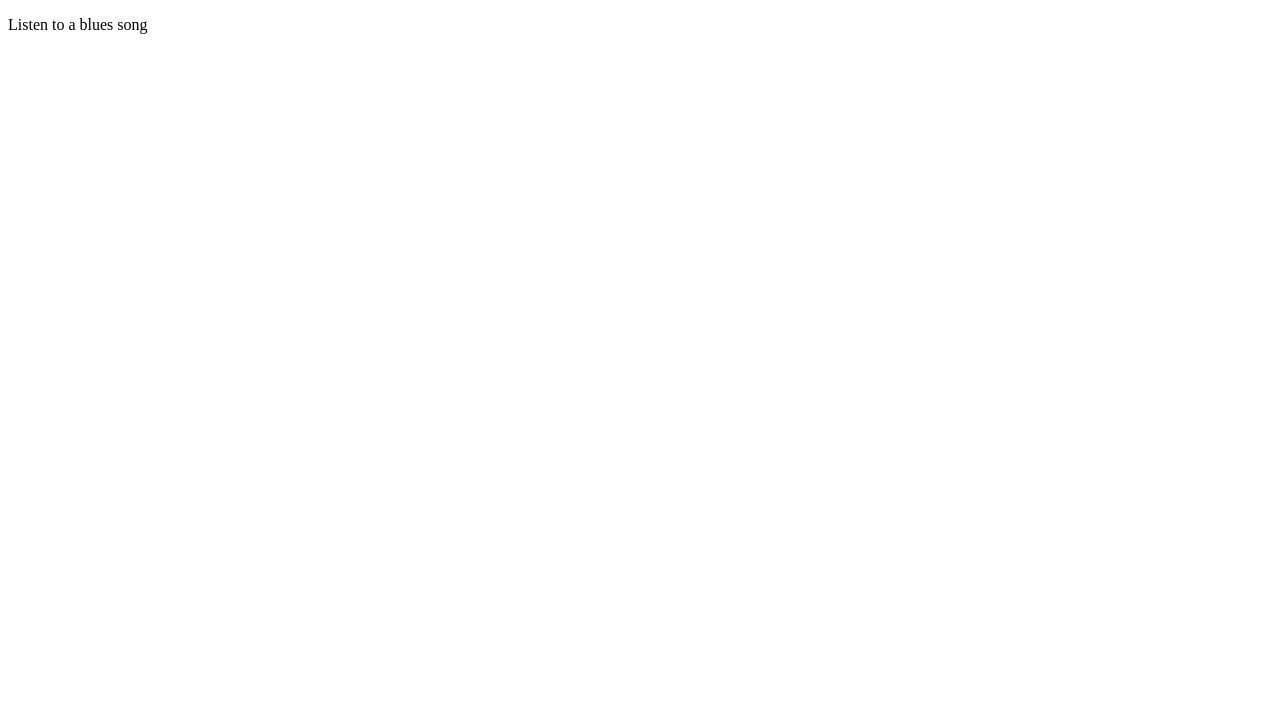
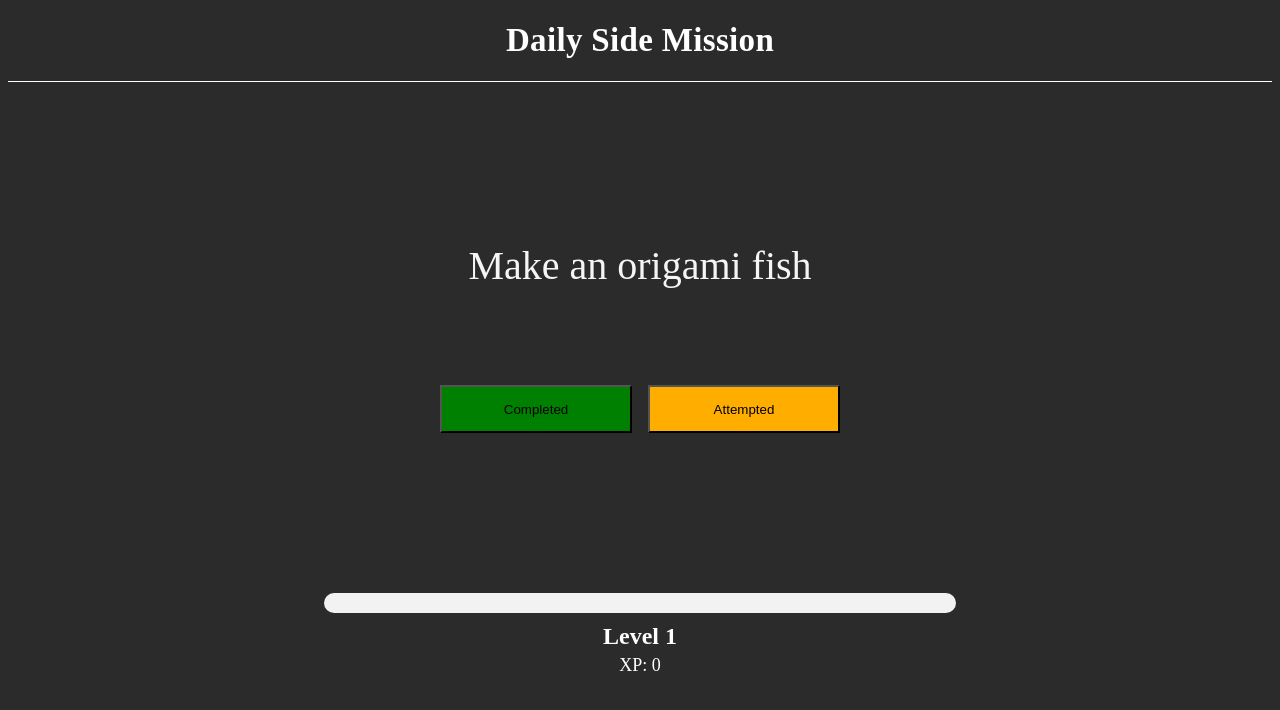
Before and after one commit to CloudDCrow/Daily-Side-Mission, a plain HTML site: page index.html in a window 1280 px wide. Drawn offline with Linux system fonts and the light colour scheme.

Commit message:
Add XP bar

```diff
--- a/index.html
+++ b/index.html
@@ -5,14 +5,30 @@
     <meta http-equiv="X-UA-Compatible" content="IE=edge">
     <meta name="viewport" content="width=device-width, initial-scale=1.0">
     <title>Daily Side Mission</title>
+    <link rel="stylesheet" href="style.css"></link>
 </head>
 <body>
-    <div>
+    <header>
+        <h1>Daily Side Mission</h1>
+    </header>
+
+    <div id="mission-div">
         <p id="mission"></p>
     </div>
 
-    <div>
-        <p id="xp"></p>
+    <div id="buttons-div">
+        <button id="completed-button">Completed</button>
+        <button id="failed-button">Attempted</button>
+    </div>
+
+    <div class="xp-bar-container">
+        <div class="xp-bar">
+            <div class="xp-progress"></div>
+        </div>
+        <div class="level">Level <span id="level-num">1</span>
+        </div>
+        <div class="xp-points">XP: <span id="xp-num">0</span>
+        </div>
     </div>
     <script src="script.js"></script>
 </body>
--- a/missions.json
+++ b/missions.json
@@ -25,7 +25,7 @@
       "Tell a family member you love them",
       "Find a cat",
       "Find a bird",
-      "Pick up trash from the floor on recycle it",
+      "Pick up trash from the floor and recycle it",
       "Make a prank call",
       "Make a paper airplane",
       "Walk for 20 minutes",
@@ -39,7 +39,6 @@
       "High five a stranger",
       "Visit a library",
       "Explore a new part of town",
-      "Go for a swim",
       "Visit a historic site",
       "Watch a foreign film",
       "Try a new type of fruit",
@@ -98,6 +97,41 @@
       "Listen to a rock song",
       "Listen to a pop song",
       "Call your grandma",
-      "Call your grandpa"
+      "Call your grandpa",
+      "Cut your fingernails",
+      "Cut your toenails",
+      "Shave a part of your body",
+      "Witness someone sneezing",
+      "Clean a toilet",
+      "Clean a sink",
+      "Brush your teeth three times",
+      "Floss your teeth for 3 minutes",
+      "Look in the mirror and give yourself three compliments",
+      "Lick an ice cube",
+      "Smell a flower",
+      "Find a dog shaped cloud",
+      "Find an animal shaped cloud",
+      "Make someone smile",
+      "Take out the trash",
+      "Clean the dishes",
+      "Eat an apple",
+      "Eat a banana",
+      "Lay on the ground for 5 minutes",
+      "Spit in a bush",
+      "Touch grass",
+      "Find a bug",
+      "Take a picture of a bug",
+      "Kick a street light",
+      "Make an origami swan",
+      "Make an origami crane",
+      "Make an origami fish",
+      "Kiss a tree",
+      "Touch a fence",
+      "Give a stranger a thumbs up",
+      "Draw the Superman simbol",
+      "Draw a dog",
+      "Draw a cat",
+      "Draw your family",
+      "Draw yourself kissing a tree"
     ]
 }
--- a/script.js
+++ b/script.js
@@ -1,4 +1,13 @@
 const theMission = document.getElementById("mission");
+const xpBar = document.querySelector('.xp-bar');
+const xpProgress = document.querySelector('.xp-progress');
+const levelNum = document.querySelector('#level-num');
+const xpNum = document.querySelector('#xp-num');
+const completedButton = document.querySelector('#completed-button');
+
+let xp = 0;
+let level = 1;
+let xpRequirement = 10;
 
 const getRandomMission = () => {
   fetch("missions.json")
@@ -12,8 +21,32 @@ const getRandomMission = () => {
 
 getRandomMission();
 
-  const millisecondsPerDay = 24 * 60 * 60 * 1000;
+function updateXPBar() {
+  const progress = xp / xpRequirement * 100;
+  xpProgress.style.width = `${progress}%`;
+  xpNum.textContent = `${xp}/${xpRequirement}`;
+}
 
-  setInterval(() => {
-    getRandomMission();
-  }, millisecondsPerDay);
+function levelUp() {
+  level++;
+  xp = xp - xpRequirement;
+  xpRequirement += 5;
+  levelNum.textContent = level;
+  xpNum.textContent = `${xp}/${xpRequirement}`;
+}
+
+function handleCompletedButtonClick() {
+  // Generate a random amount of XP between 5 and 10
+  const gainedXP = Math.floor(Math.random() * (8 - 5 + 1)) + 5;
+
+  xp += gainedXP;
+
+  // If we've reached the XP requirement for the current level, level up
+  if (xp >= xpRequirement) {
+    levelUp();
+  }
+
+  updateXPBar();
+}
+
+completedButton.addEventListener('click', handleCompletedButtonClick);
--- /dev/null
+++ b/style.css
@@ -0,0 +1,85 @@
+body {
+    background-color: rgb(43, 43, 43);
+}
+
+header {
+    border-bottom: 1px solid white;
+}
+
+h1 {
+    color: white;
+    text-align: center;
+    font-weight: 700;
+    font-size: 33px;
+    letter-spacing: .01em;
+}
+
+#buttons-div {
+    display: flex;
+    align-items: center;
+    justify-content: center;
+    margin-top: 7vh;
+}
+
+#completed-button {
+    height: 6vh;
+    width: 24vh;
+    margin-right: 1vh;
+
+    background-color: green;
+}
+
+#failed-button {
+    height: 6vh;
+    width: 24vh;
+    margin-left: 1vh;
+
+    background-color: rgb(255, 174, 0);
+}
+
+#mission-div {
+    display: flex;
+    align-items: center;
+    justify-content: center;
+    margin-top: 15vh;
+    font-size: 5vh;
+}
+
+#mission {
+    color: whitesmoke;
+    text-align: center;
+}
+
+.xp-bar-container {
+    display: flex;
+    flex-direction: column;
+    align-items: center;
+    margin-top: 20vh;
+    color: white;
+  }
+
+  .xp-bar {
+    width: 50%;
+    height: 20px;
+    background-color: #f2f2f2;
+    border-radius: 10px;
+    margin-bottom: 10px;
+  }
+
+  .xp-progress {
+    width: 0;
+    height: 100%;
+    background-color: #4caf50;
+    border-radius: 10px;
+  }
+
+  .level {
+    font-size: 24px;
+    font-weight: bold;
+    margin-bottom: 5px;
+  }
+
+  .xp-points {
+    font-size: 18px;
+    margin-bottom: 20px;
+  }
```
Lines whose indentation alone changed are shown as unchanged.
